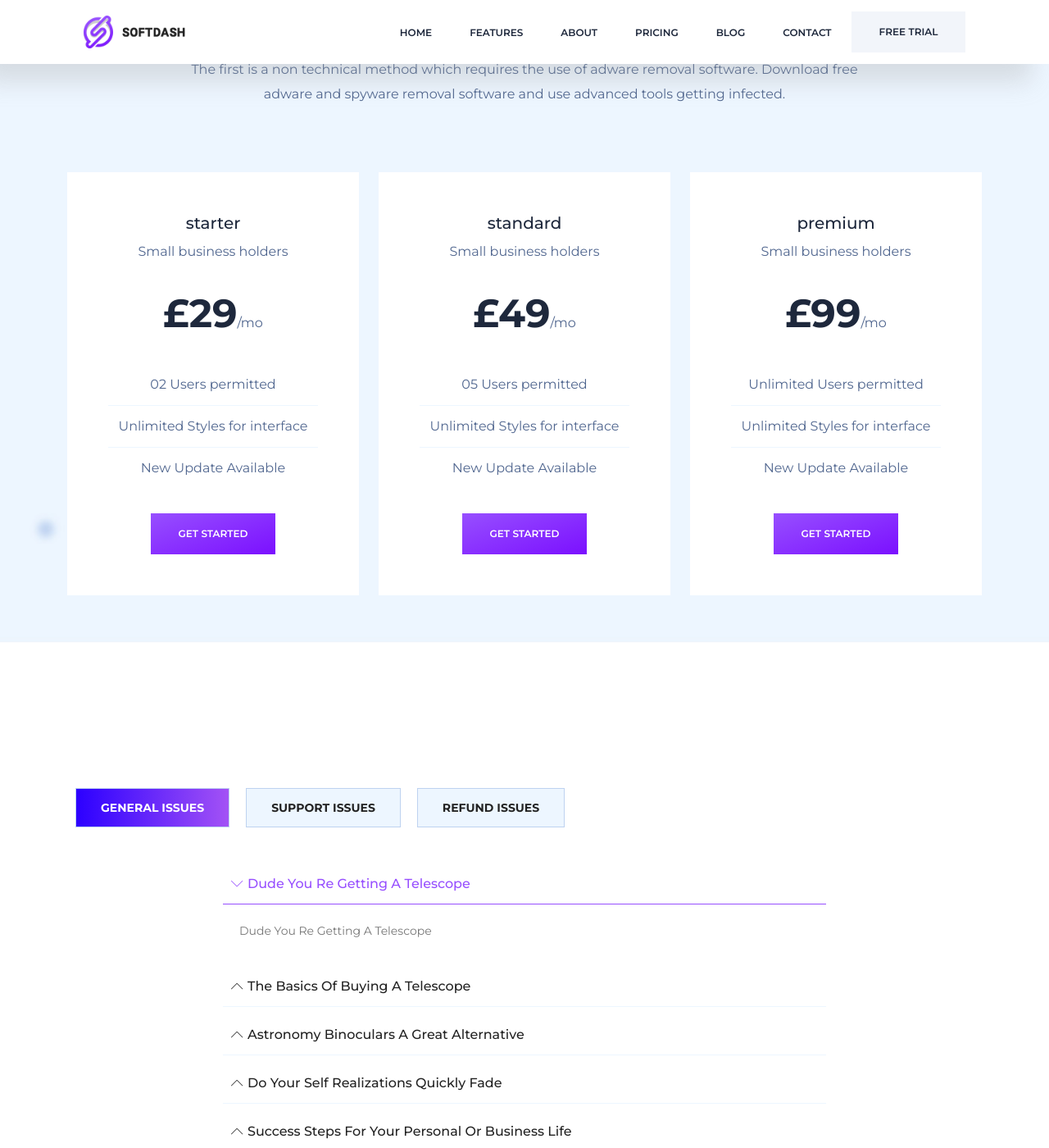
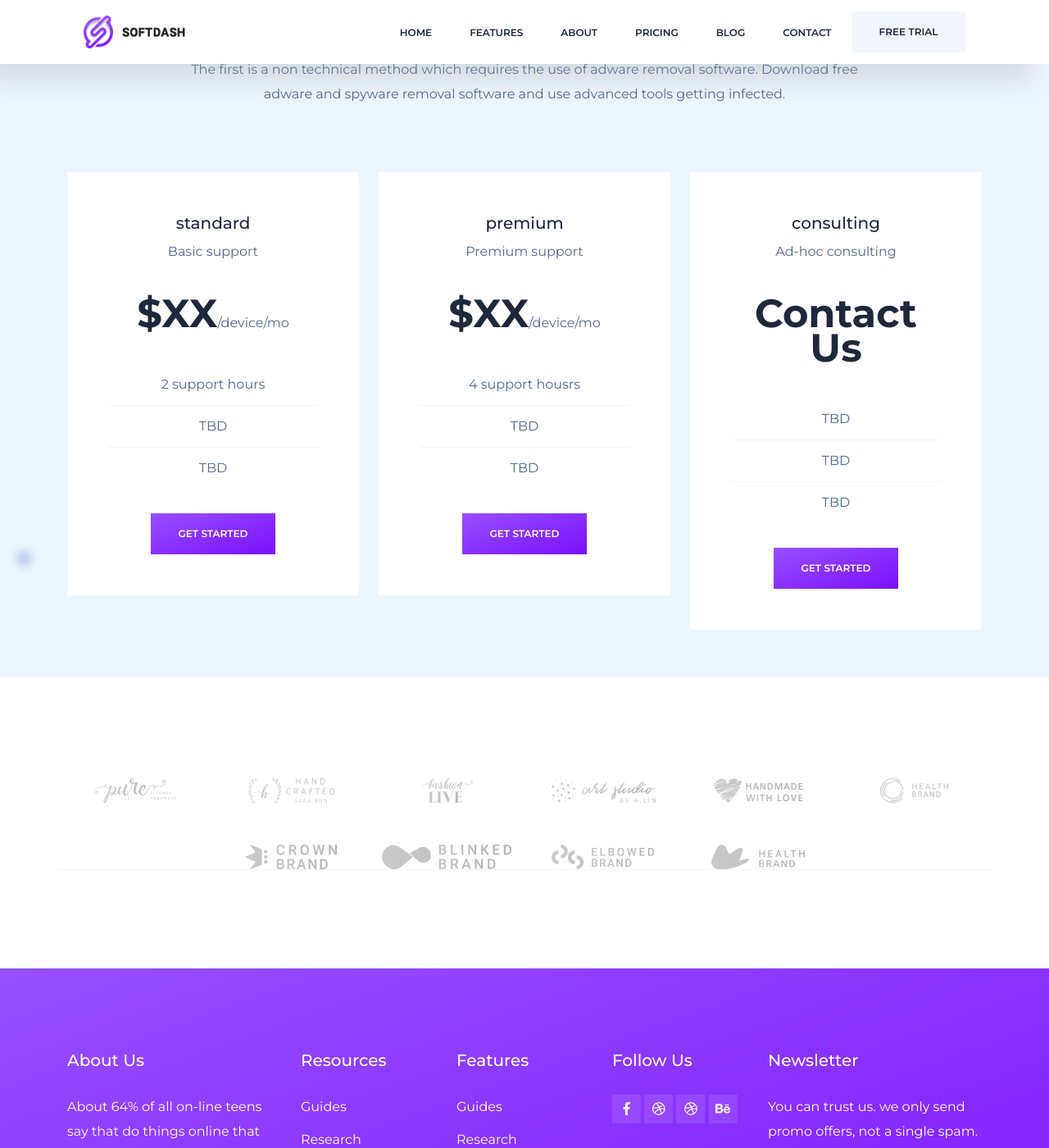
Before and after one commit to tralution/tralution.github.io, a Jekyll site: the page built from pricing.html, in a window 1280 px wide and 1400 px high, scrolled down 456 px. Shown: the whole window at 82% size. Built offline with Jekyll 4.4.1, drawn with Linux system fonts in a browser that asks for light colours.

Commit message:
Pricing update

```diff
--- a/_data/price.yml
+++ b/_data/price.yml
@@ -7,34 +7,34 @@ pricing_table_title: 'Select your Best Pricing'
 pricing_table_description: "The first is a non technical method which requires the use of adware removal software. Download free adware and spyware removal software and use advanced tools getting infected. "
 
 # Personal Plan
-plan_starter_name: starter
-plan_starter_tagline: Small business holders
-plan_starter_price: '<span>£29</span>/mo'
-plan_starter_description: '<li>02 Users permitted</li>
-                                <li>Unlimited Styles for interface</li>
-                                <li>New Update Available</li>'
-plan_starter_url: '#'
+plan_starter_name: standard
+plan_starter_tagline: Basic support
+plan_starter_price: '<span>$XX</span>/device/mo'
+plan_starter_description: '<li>2 support hours</li>
+                                <li>TBD</li>
+                                <li>TBD</li>'
+plan_starter_url: 'contact'
 plan_starter_btn_text: 'Get Started'
 
 # Team Plan
-plan_standard_name: standard
-plan_standard_tagline: Small business holders
-plan_standard_price: '<span>£49</span>/mo'
-plan_standard_description: ' <li>05 Users permitted</li>
-                                <li>Unlimited Styles for interface</li>
-                                <li>New Update Available</li>'
-plan_standard_url: '#'
+plan_standard_name: premium
+plan_standard_tagline: Premium support
+plan_standard_price: '<span>$XX</span>/device/mo'
+plan_standard_description: ' <li>4 support housrs</li>
+                                <li>TBD</li>
+                                <li>TBD</li>'
+plan_standard_url: 'contact'
 plan_standard_btn_text: 'Get Started'
 
 
 # business Plan
-plan_business_name: premium
-plan_business_tagline: Small business holders
-plan_business_price: '<span>£99</span>/mo'
-plan_business_description: '<span>£99</span>/mo'
-plan_business_description: ' <li>Unlimited Users permitted</li>
-                                <li>Unlimited Styles for interface</li>
-                                <li>New Update Available</li>'
+plan_business_name: consulting
+plan_business_tagline: Ad-hoc consulting
+plan_business_price: '<span>Contact Us</span>'
+plan_business_description: '<span>TBD</span>/hr'
+plan_business_description: ' <li>TBD</li>
+                                <li>TBD</li>
+                                <li>TBD</li>'
 
-plan_business_url: '#'
+plan_business_url: 'contact'
 plan_business_btn_text: 'Get Started'
--- a/pricing.html
+++ b/pricing.html
@@ -10,8 +10,10 @@ title: Pricing
 
 {% include section/price.html %}
 
+{% comment %}
 {% include section/faq.html %}
 
 {% include section/cta.html %}
+{% endcomment %}
 
 {% include section/brands.html %}
```
